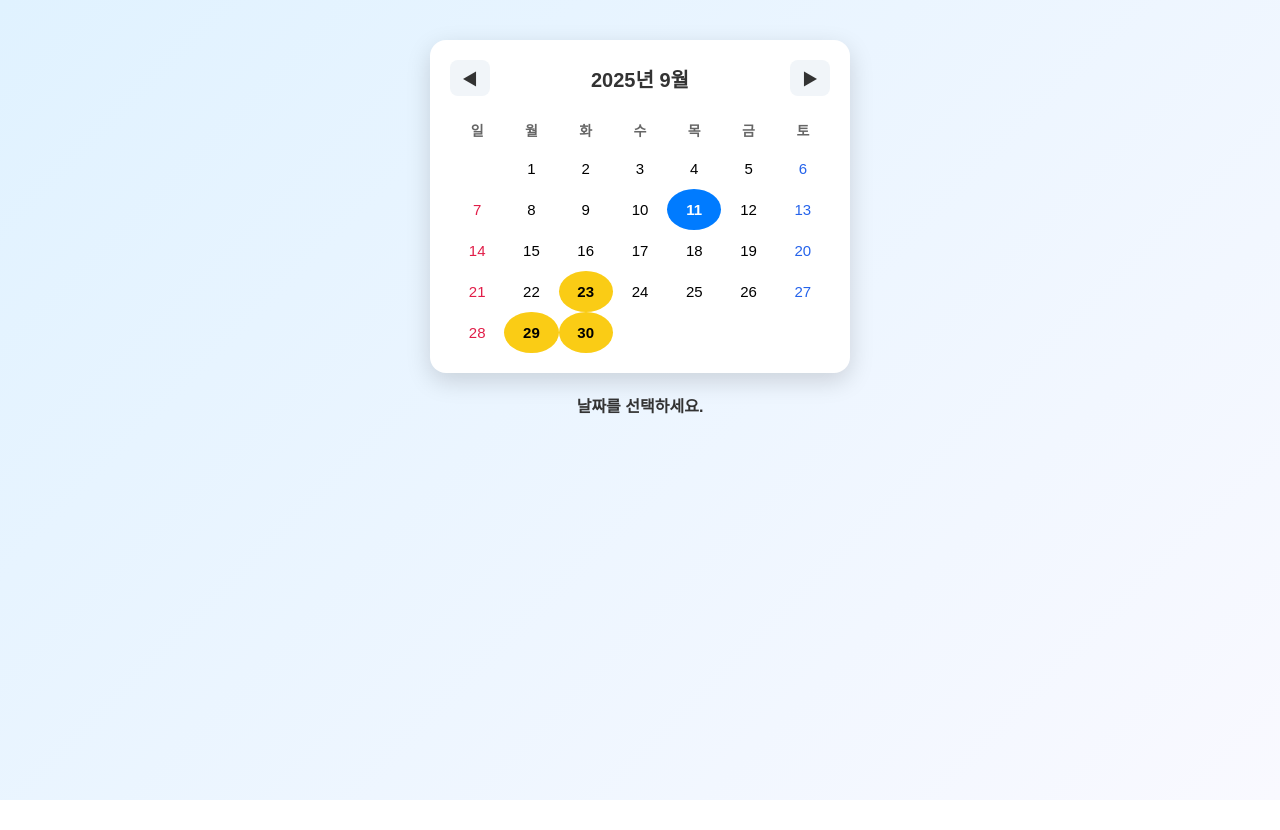
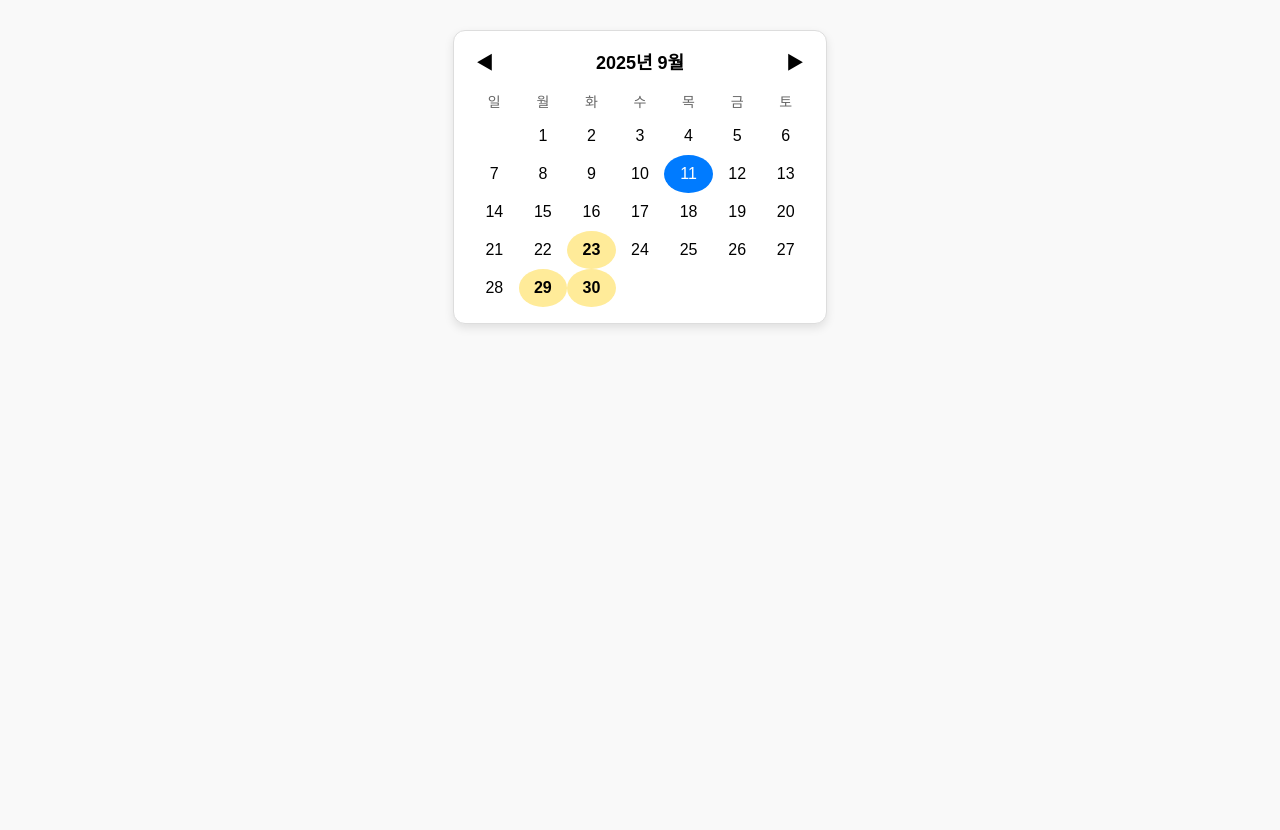
Before and after one commit to gunwi14/calendar.github.io, a plain HTML site: page index.html in a window 1280 px wide. Before the commit the page ends 800 px from the top, so only its background shows below. Drawn offline with Linux system fonts and the light colour scheme.

Commit message:
Update index.html

```diff
--- a/index.html
+++ b/index.html
@@ -2,52 +2,33 @@
 <html lang="ko">
 <head>
   <meta charset="utf-8">
-  <title>이벤트 달력</title>
+  <title>학생 달력</title>
   <style>
     body {
-      font-family: "Noto Sans KR", Arial, sans-serif;
-      background: linear-gradient(135deg, #e0f2ff, #f9f9ff);
+      font-family: Arial, sans-serif;
       display: flex;
-      justify-content: flex-start; /* 위쪽 정렬 */
-      align-items: center;
+      justify-content: center;
+      align-items: flex-start;
       height: 100vh;
       margin: 0;
-      flex-direction: column;
-      padding-top: 40px; /* 위쪽 여백 */
-      box-sizing: border-box;
+      background: #f9f9f9;
+      padding-top: 30px;
     }
     .calendar {
-      width: 380px;
-      background: #fff;
-      border-radius: 16px;
-      box-shadow: 0 8px 24px rgba(0,0,0,0.15);
-      padding: 20px;
-      margin-bottom: 20px;
+      width: 340px;
+      background: white;
+      border: 1px solid #ddd;
+      border-radius: 12px;
+      padding: 16px;
+      box-shadow: 0 4px 10px rgba(0,0,0,0.1);
     }
     .header {
       display: flex;
       justify-content: space-between;
       align-items: center;
-      margin-bottom: 16px;
-    }
-    .header h2 {
-      margin: 0;
-      font-size: 20px;
-      font-weight: 700;
-      color: #333;
-    }
-    .nav-btn {
-      border: none;
-      background: #f1f5f9;
-      color: #333;
-      border-radius: 8px;
-      padding: 6px 12px;
-      cursor: pointer;
-      font-size: 16px;
-      transition: 0.2s;
-    }
-    .nav-btn:hover {
-      background: #e2e8f0;
+      margin-bottom: 10px;
+      font-weight: bold;
+      font-size: 18px;
     }
     .days, .dates {
       display: grid;
@@ -56,92 +37,74 @@
     }
     .days div {
       font-size: 14px;
-      font-weight: 600;
       color: #666;
-      padding: 8px 0;
+      padding: 6px 0;
     }
     .dates div {
-      padding: 12px 0;
-      font-size: 15px;
+      padding: 10px 0;
+      cursor: pointer;
       border-radius: 50%;
-      cursor: pointer;
-      position: relative;
-      transition: background 0.4s ease, color 0.4s ease;
+      transition: background 0.4s ease;
     }
     .dates div:hover {
-      background: #f1f5f9;
+      background: linear-gradient(135deg, #e0f7e9, #b2f2bb);
     }
     .today {
       background: #007bff;
       color: white;
+      border-radius: 50%;
+    }
+    .highlight {
+      background: #ffeb99;
+      border-radius: 50%;
       font-weight: bold;
     }
-    .selected {
-      background: linear-gradient(135deg, #ffffff, #10b981);
-      color: white;
-      font-weight: bold;
-      animation: selectAnim 0.5s forwards;
+    button {
+      border: none;
+      background: none;
+      font-size: 18px;
+      cursor: pointer;
     }
-    @keyframes selectAnim {
-      0% { background: #ffffff; color: #333; }
-      100% { background: #10b981; color: #fff; }
-    }
-    .sunday { color: #e11d48; }
-    .saturday { color: #2563eb; }
-
-    /* 이벤트 날짜 표시 (노란색 배경) */
     .event {
-      background: #facc15 !important;
-      color: #000 !important;
-      font-weight: bold;
-    }
-
-    #eventInfo {
-      font-size: 16px;
-      font-weight: bold;
-      color: #333;
-    }
-
-    @media (max-width: 420px) {
-      .calendar { width: 95%; }
+      margin-top: 15px;
+      padding: 10px;
+      background: #f1f1f1;
+      border-radius: 8px;
+      text-align: center;
+      font-size: 14px;
+      display: none;
     }
   </style>
 </head>
 <body>
   <div class="calendar">
     <div class="header">
-      <button class="nav-btn" id="prev">◀</button>
-      <h2 id="monthYear">2025년 9월</h2>
-      <button class="nav-btn" id="next">▶</button>
+      <button id="prev">◀</button>
+      <div id="monthYear"></div>
+      <button id="next">▶</button>
     </div>
     <div class="days">
-      <div class="sunday">일</div><div>월</div><div>화</div>
-      <div>수</div><div>목</div><div>금</div><div class="saturday">토</div>
+      <div>일</div><div>월</div><div>화</div><div>수</div>
+      <div>목</div><div>금</div><div>토</div>
     </div>
     <div class="dates" id="dates"></div>
+    <div class="event" id="event"></div>
   </div>
-
-  <div id="eventInfo">날짜를 선택하세요.</div>
 
   <script>
     const monthYear = document.getElementById("monthYear");
     const dates = document.getElementById("dates");
-    const eventInfo = document.getElementById("eventInfo");
+    const eventBox = document.getElementById("event");
     let viewDate = new Date();
-    let selectedDate = null;
 
-    // 이벤트 데이터
+    // 일정 데이터
     const events = {
-      "2025-09-23": "영어 수행평가",
       "2025-09-29": "중간고사",
       "2025-09-30": "중간고사",
       "2025-10-01": "중간고사",
-      "2025-10-02": "중간고사"
+      "2025-10-02": "중간고사",
+      "2025-09-23": { text: "영어 수행평가", link: "https://gunwi14.github.io/1.github.io/" }
     };
-
-    function formatDate(year, month, day) {
-      return `${year}-${String(month+1).padStart(2,"0")}-${String(day).padStart(2,"0")}`;
-    }
 
     function renderCalendar() {
       dates.innerHTML = "";
@@ -161,42 +124,25 @@
       for(let d=1; d<=lastDate; d++){
         const date = document.createElement("div");
         date.textContent = d;
+        const key = `${year}-${String(month+1).padStart(2,"0")}-${String(d).padStart(2,"0")}`;
 
-        const current = new Date(year, month, d);
-        const key = formatDate(year, month, d);
-
-        // 오늘
-        if(d === today.getDate() && month === today.getMonth() && year === today.getFullYear()){
+        if(d === today.getDate() &&
+           month === today.getMonth() &&
+           year === today.getFullYear()){
           date.classList.add("today");
         }
 
-        // 선택된 날짜
-        if(selectedDate &&
-           d === selectedDate.getDate() &&
-           month === selectedDate.getMonth() &&
-           year === selectedDate.getFullYear()){
-          date.classList.add("selected");
+        if(events[key]){
+          date.classList.add("highlight");
+          date.onclick = () => {
+            if(typeof events[key] === "object" && events[key].link){
+              window.location.href = events[key].link; // 링크로 이동
+            } else {
+              eventBox.textContent = events[key];
+              eventBox.style.display = "block";
+            }
+          };
         }
-
-        // 이벤트 표시
-        if(events[key]){
-          date.classList.add("event");
-        }
-
-        // 요일 색상
-        if(current.getDay() === 0) date.classList.add("sunday");
-        if(current.getDay() === 6) date.classList.add("saturday");
-
-        // 클릭 이벤트
-        date.addEventListener("click", () => {
-          selectedDate = current;
-          renderCalendar();
-          if(events[key]){
-            eventInfo.textContent = `${key} → ${events[key]}`;
-          } else {
-            eventInfo.textContent = `${key}에는 일정이 없습니다.`;
-          }
-        });
 
         dates.appendChild(date);
       }
@@ -205,10 +151,12 @@
     document.getElementById("prev").onclick = () => {
       viewDate.setMonth(viewDate.getMonth()-1);
       renderCalendar();
+      eventBox.style.display = "none";
     };
     document.getElementById("next").onclick = () => {
       viewDate.setMonth(viewDate.getMonth()+1);
       renderCalendar();
+      eventBox.style.display = "none";
     };
 
     renderCalendar();
```
